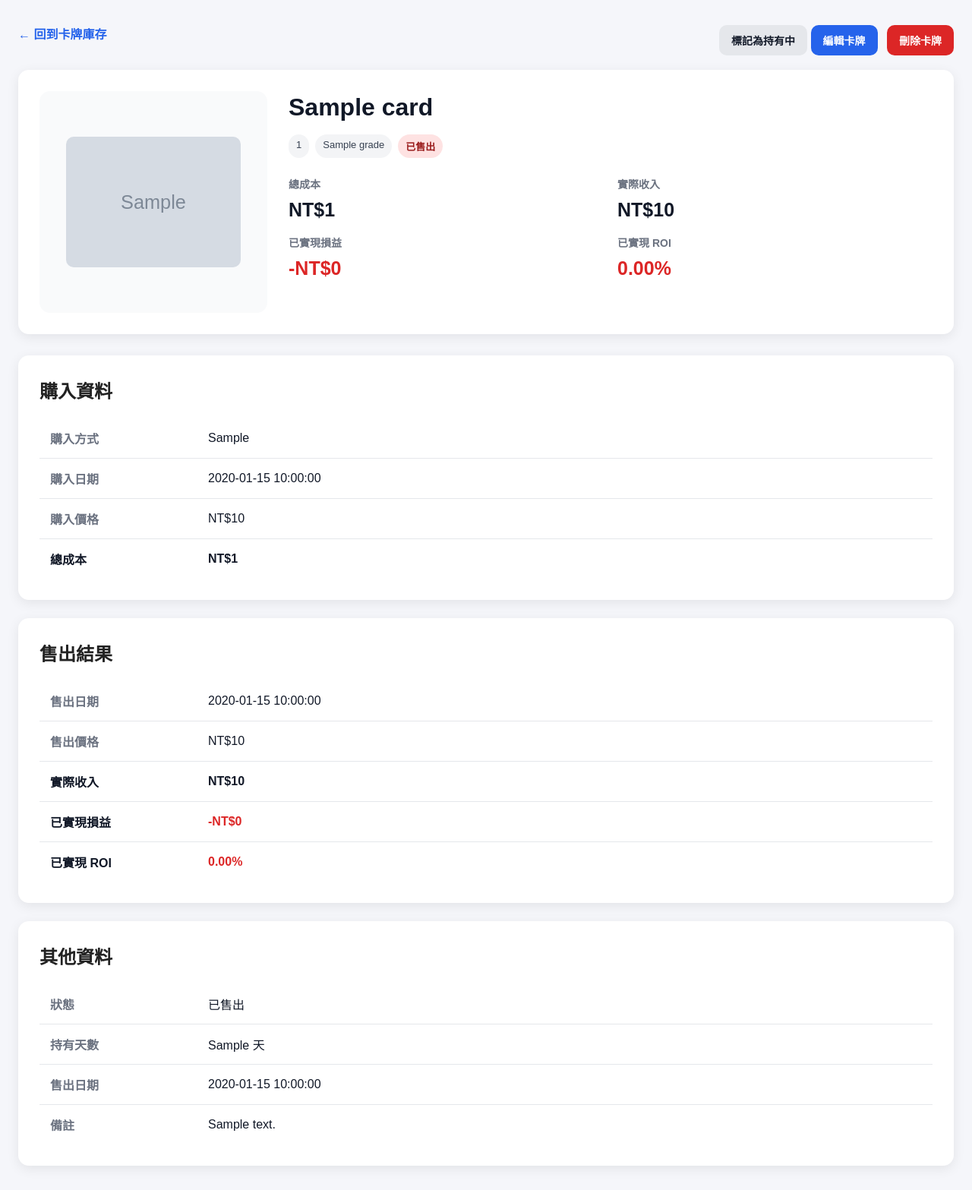
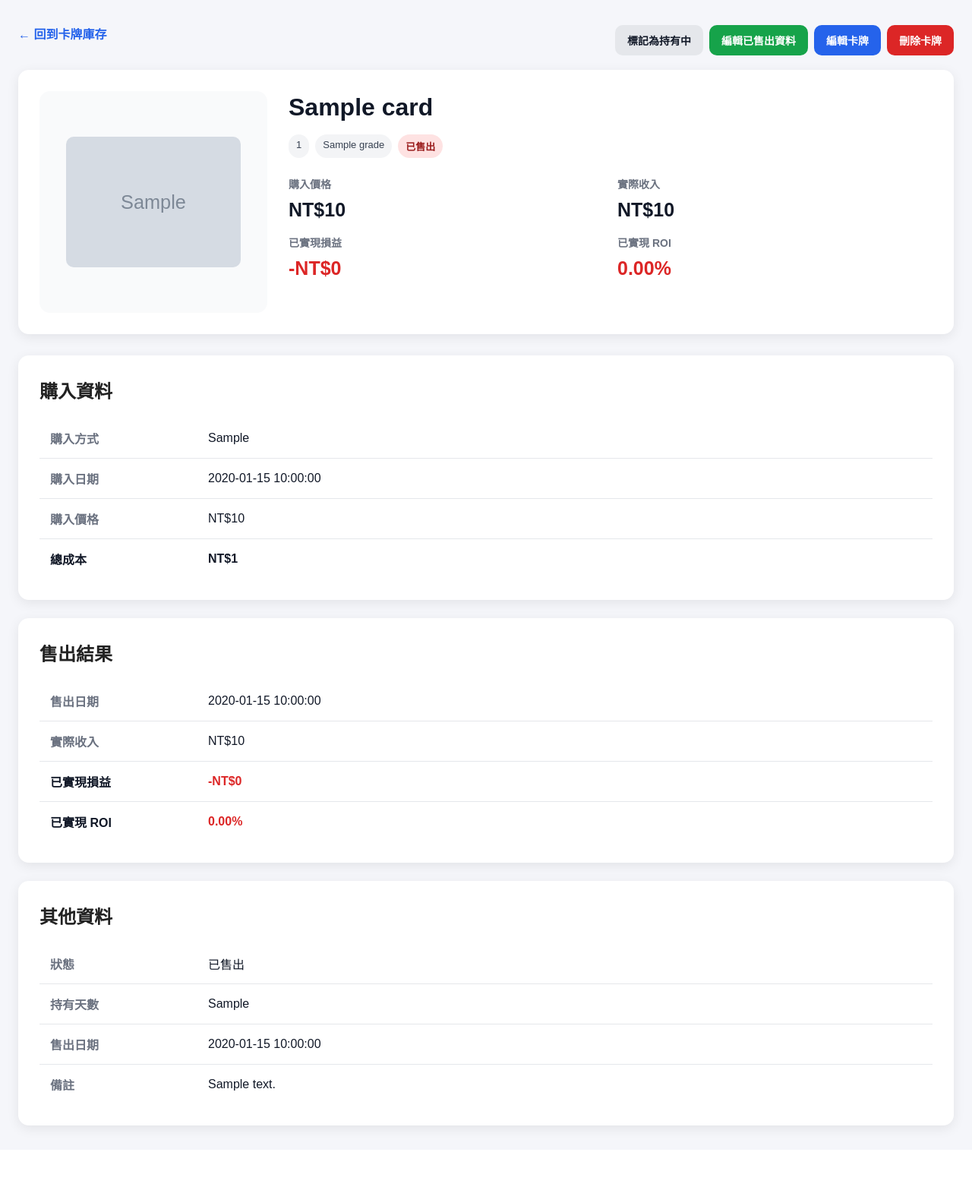
Before and after one commit to pokem06004-Cadouka/cadouka, a Flask app: template templates/card_detail.html in a window 1280 px wide. Shown: the part 55-1622 px from the top of the page at 76% size. After the commit the page ends 1549 px from the top, so only its background shows below. Run offline with Flask 3, Linux system fonts and the light colour scheme; the template is opened without the code that fills it: most values are stand-ins (such as "Sample title", 1, 10 or a date in 2020); grey boxes marked "Sample" are stand-in pictures.

Commit message:
Update sold card editing and profit calculation

```diff
--- a/static/style.css
+++ b/static/style.css
@@ -948,3 +948,22 @@ a {
         grid-template-columns: 1fr;
     }
 }
+
+.detail-action-buttons {
+    display: flex;
+    align-items: center;
+    gap: 8px;
+    flex-wrap: wrap;
+}
+
+.detail-action-buttons form {
+    display: inline;
+}
+
+.detail-action-buttons .btn-secondary,
+.detail-action-buttons .btn-sell,
+.detail-action-buttons .btn-add,
+.detail-action-buttons .btn-danger {
+    margin-left: 0;
+    margin-right: 0;
+}
--- a/templates/card_detail.html
+++ b/templates/card_detail.html
@@ -5,21 +5,31 @@
 <div class="detail-actions">
     <a href="/cards" class="back-link">← 回到卡牌庫存</a>
 
-    <div>
-        {% if card.status != "sold" %}
-            <a href="/cards/{{ card.id }}/sell" class="btn-sell">標記為已售出</a>
-        {% else %}
+    <div class="detail-action-buttons">
+        {% if card.status == "sold" %}
             <form action="/cards/{{ card.id }}/unsell" method="post" style="display:inline;">
-                <button type="submit" class="btn-secondary" onclick="return confirm('確定要把這張卡改回持有中嗎？')">
+                <button
+                    type="submit"
+                    class="btn-secondary"
+                    onclick="return confirm('確定要把這張卡牌標記回持有中嗎？')"
+                >
                     標記為持有中
                 </button>
             </form>
+
+            <a href="/cards/{{ card.id }}/sell" class="btn-sell">編輯已售出資料</a>
+        {% else %}
+            <a href="/cards/{{ card.id }}/sell" class="btn-sell">標記為已售出</a>
         {% endif %}
 
         <a href="/cards/{{ card.id }}/edit" class="btn-add">編輯卡牌</a>
 
         <form action="/cards/{{ card.id }}/delete" method="post" style="display:inline;">
-            <button type="submit" class="btn-danger" onclick="return confirm('確定要刪除這張卡牌嗎？')">
+            <button
+                type="submit"
+                class="btn-danger"
+                onclick="return confirm('確定要刪除這張卡牌嗎？')"
+            >
                 刪除卡牌
             </button>
         </form>
@@ -52,8 +62,8 @@
 
         <div class="detail-summary">
             <div>
-                <div class="summary-title">總成本</div>
-                <div class="summary-value">NT${{ "{:,.0f}".format(card.total_cost or 0) }}</div>
+                <div class="summary-title">購入價格</div>
+                <div class="summary-value">NT${{ "{:,.0f}".format(card.buy_price or 0) }}</div>
             </div>
 
             {% if card.status == "sold" %}
@@ -141,10 +151,6 @@
             <td>{{ card.sell_date or "-" }}</td>
         </tr>
         <tr>
-            <th>售出價格</th>
-            <td>NT${{ "{:,.0f}".format(card.sell_price or 0) }}</td>
-        </tr>
-        <tr class="total-row">
             <th>實際收入</th>
             <td>NT${{ "{:,.0f}".format(card.net_revenue or 0) }}</td>
         </tr>
@@ -191,13 +197,7 @@
 
         <tr>
             <th>持有天數</th>
-            <td>
-                {% if card.holding_days is not none %}
-                    {{ card.holding_days }} 天
-                {% else %}
-                    -
-                {% endif %}
-            </td>
+            <td>{{ card.holding_days or "-" }}</td>
         </tr>
 
         {% if card.status == "sold" %}
```
Also changed, not shown: templates/sell_card.html (+25 -10 lines).
